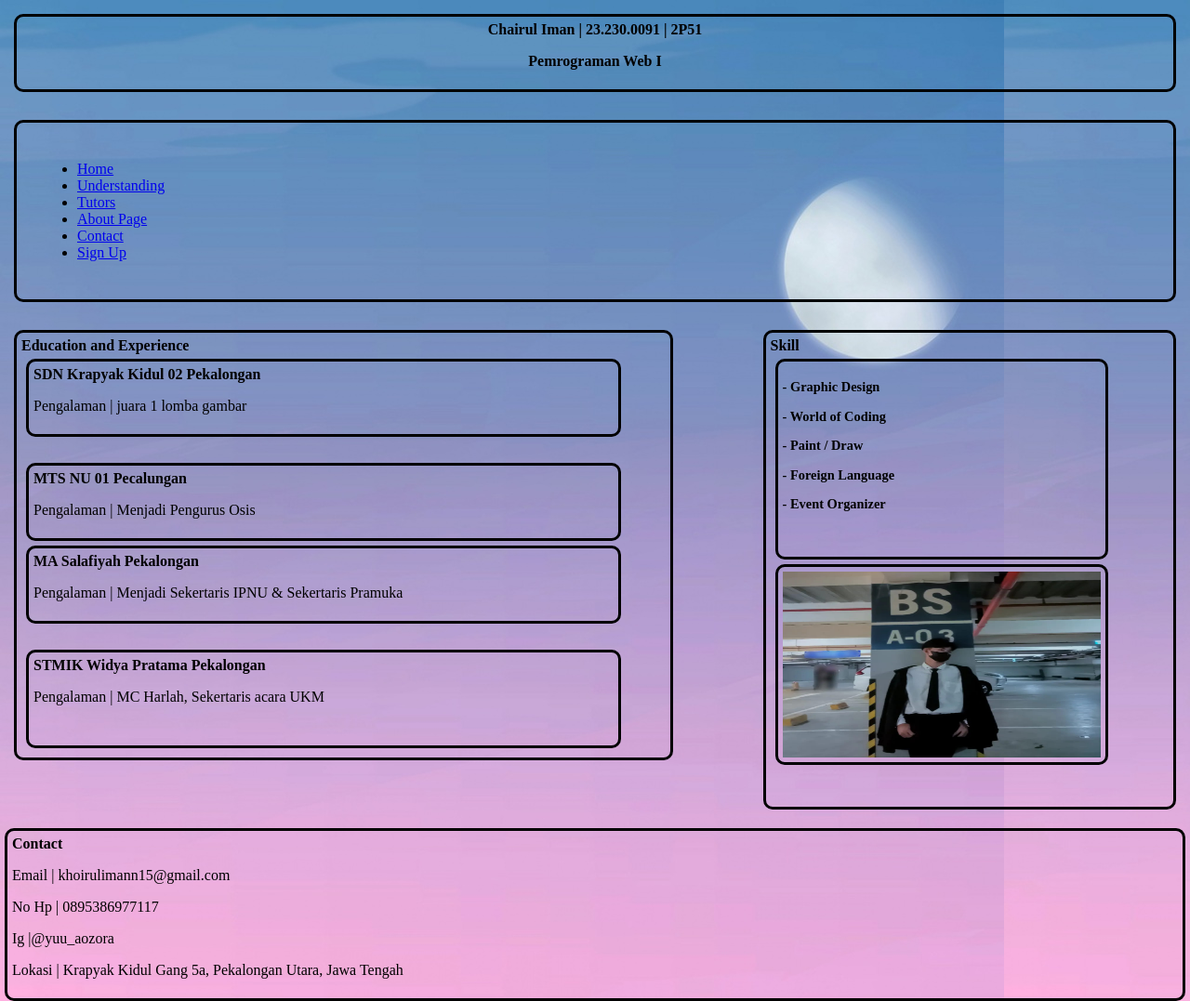
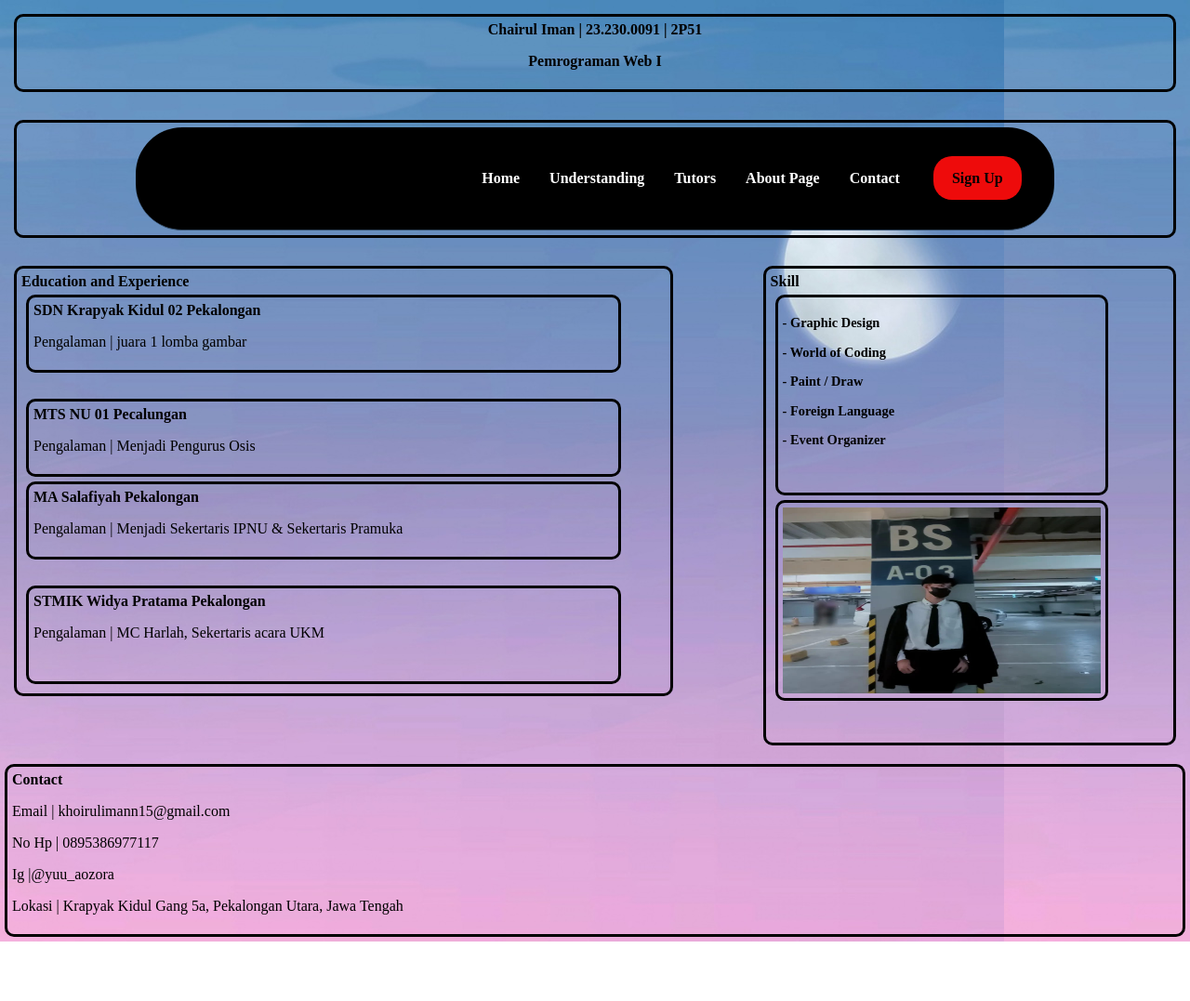
Before and after one commit to Chairul-iman/Chairul-Iman, a plain HTML site: page about-page.html in a window 1280 px wide. Shown: the top 1077 px of the page at 93% size. After the commit the page ends 1013 px from the top, so only its background shows below. Drawn offline with Linux system fonts and the light colour scheme.

Commit message:
Update about.css

```diff
--- a/about.css
+++ b/about.css
@@ -13,6 +13,76 @@ div {
         display: flex;
         flex-direction: column;
 
+    }
+
+    .wrapper {
+        width: 1100px;
+        margin: auto;
+        position: relative;
+    }
+
+    .logo a {
+        font-size: 50px;
+        font-weight: 800;
+        float: left;
+        font-family: courier;
+        color: #364f6b;
+    }
+
+    .menu {
+        float: right;
+    }
+
+    nav {
+        width: 100%;
+        margin: auto;
+        display: flex;
+        line-height: 80px;
+        position: sticky;
+        position: -webkit-sticky;
+        top: 0;
+        background: #FFFFFF;
+        z-index: 1;
+        border-bottom: 1px solid #364f6b;
+    }
+
+    nav ul {
+        list-style-type: none;
+        margin: 0;
+        padding: 0;
+        overflow: hidden;
+    }
+
+    nav ul li {
+        float: left;
+    }
+
+    nav ul li a {
+        color: rgb(255, 255, 255);
+        font-weight: bold;
+        text-align: center;
+        padding: 0px 16px 0px 16px;
+        text-decoration: none;
+    }
+
+    nav ul li a:hover {
+        text-decoration: underline;
+    }
+
+
+    a.tbl-biru {
+        background: #ee0b0b;
+        border-radius: 20px;
+        margin: 20px;
+        padding: 15px 20px 15px 20px;
+        color: #030303;
+        cursor: pointer;
+        font-weight: bold;
+    }
+
+    a.tbl-biru:hover {
+        background: #e6ff04;
+        text-decoration: none;
     }
 
     .header {
@@ -63,6 +133,12 @@ div {
         border-style: solid;
     }
 
+    nav {
+        width: 80%;
+        background: #000000;
+        border-radius: 50px;
+    }
+
     .div {
         float: right;
         width: 34%;
```
